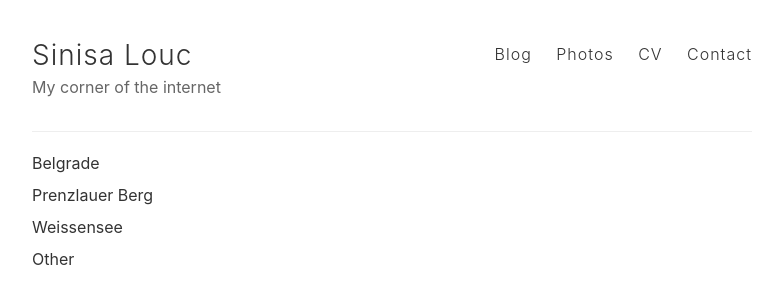
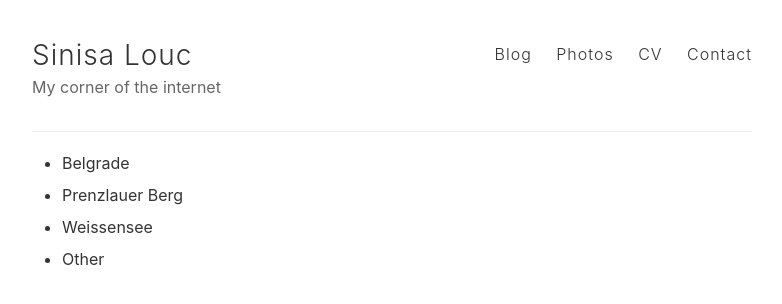
Before and after one commit to slouc/slouc.github.io, a Jekyll site: the page built from pages/photos.md, in a window 1280 px wide. Shown: the top 304 px of the page, without its empty margins (248-1030 px from the left). Built offline with Jekyll 4.4.1, drawn with Linux system fonts in a browser that asks for light colours.

Commit message:
fix leftpad

```diff
--- a/pages/photos.md
+++ b/pages/photos.md
@@ -2,13 +2,12 @@
 layout: page
 permalink: /photos/
 ---
-
 <ul>
     <div class="posts">
       {% for post in site.posts %}
         {% if post.path contains 'photos' %}
           <article class="photos">
-            <h2><a href="{{ site.baseurl }}{{ post.url }}">{{ post.title }}</a></h2>
+            <li><h2><a href="{{ site.baseurl }}{{ post.url }}">{{ post.title }}</a></h2></li>
           </article>
         {% endif %}
       {% endfor %}
--- a/style.scss
+++ b/style.scss
@@ -96,7 +96,7 @@
 
 ul, ol {
   margin: 15px 0;
-  padding-left: 0px;
+  padding-left: 30px;
 }
 
 ul {
```
Also changed, not shown: pages/blog.md (+1 -1 lines), _posts/photos/2025-07-02-Other.md (renamed from _posts/photos/2025-07-02-Travel.md).
